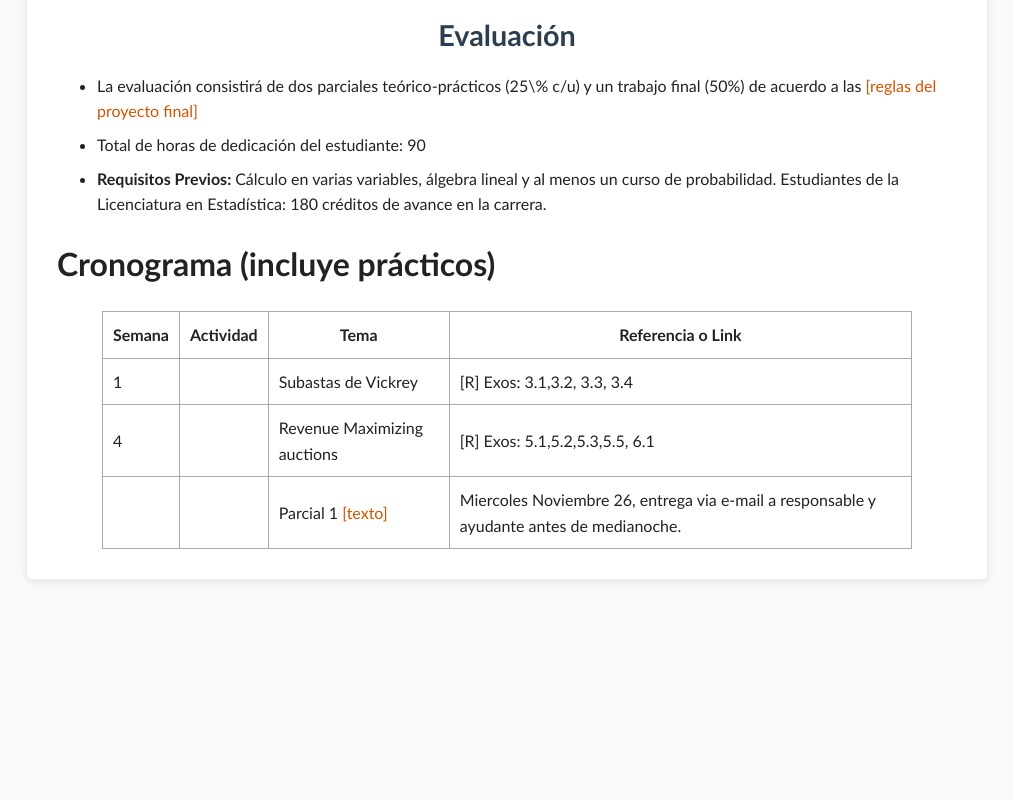
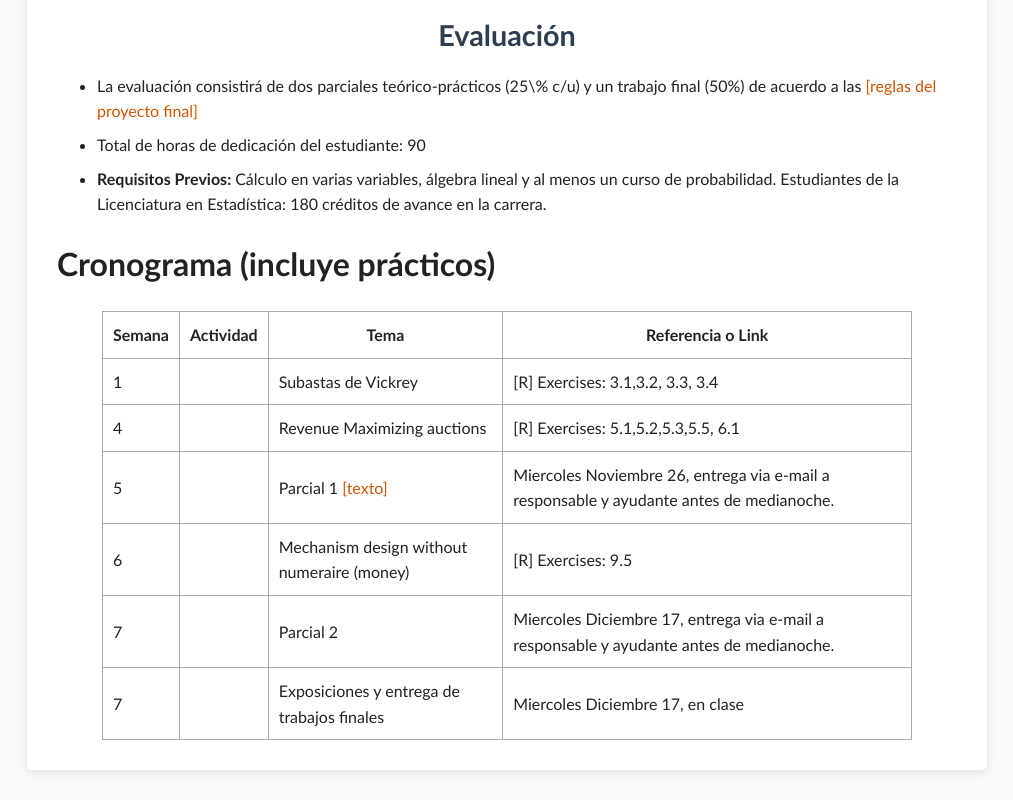
Before and after one commit to mauricio-velasco/agt, a plain HTML site: page index.html in a window 1280 px wide. Shown: the part 1634-2434 px from the top of the page, without its empty margins (133-1146 px from the left). Before the commit the page ends 2243 px from the top, so only its background shows below. Drawn offline with Linux system fonts and the light colour scheme.

Commit message:
periodic update

```diff
--- a/index.html
+++ b/index.html
@@ -181,7 +181,7 @@
       <td>1</td>
       <td></td>
       <td>Subastas de Vickrey</td>
-      <td>[R] Exos: 3.1,3.2, 3.3, 3.4</a></td>
+      <td>[R] Exercises: 3.1,3.2, 3.3, 3.4</a></td>
 </a></td>
     </tr>
 
@@ -189,13 +189,12 @@
       <td>4</td>
       <td></td>
       <td>Revenue Maximizing auctions</td>
-      <td>[R] Exos: 5.1,5.2,5.3,5.5, 6.1</a></td>
+      <td>[R] Exercises: 5.1,5.2,5.3,5.5, 6.1</a></td>
 </a></td>
     </tr>
 
-
     <tr>
-      <td></td>
+      <td>5</td>
       <td></td>
       <td>Parcial 1 <a href="Primer_Parcial_TJA.pdf" target="_blank">[texto]</a></td>
       <td>Miercoles Noviembre 26, entrega via e-mail a responsable y ayudante antes de medianoche.</a></td>
@@ -203,4 +202,30 @@
     </tr>
 
 
+    <tr>
+      <td>6</td>
+      <td></td>
+      <td>Mechanism design without numeraire (money)</td>
+      <td>[R] Exercises: 9.5</a></td>
+</a></td>
+    </tr>
+
+    <tr>
+      <td>7</td>
+      <td></td>
+      <td>Parcial 2 </td>
+      <td>Miercoles Diciembre 17, entrega via e-mail a responsable y ayudante antes de medianoche.</a></td>
+</a></td>
+    </tr>
+
+    <tr>
+      <td>7</td>
+      <td></td>
+      <td>Exposiciones y entrega de trabajos finales</td>
+      <td>Miercoles Diciembre 17, en clase</a></td>
+</a></td>
+    </tr>
+
+
+
   </ul>
```
